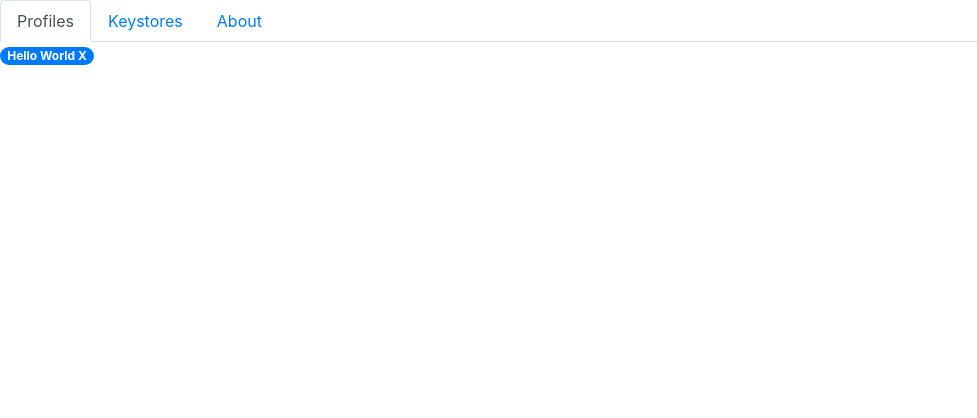
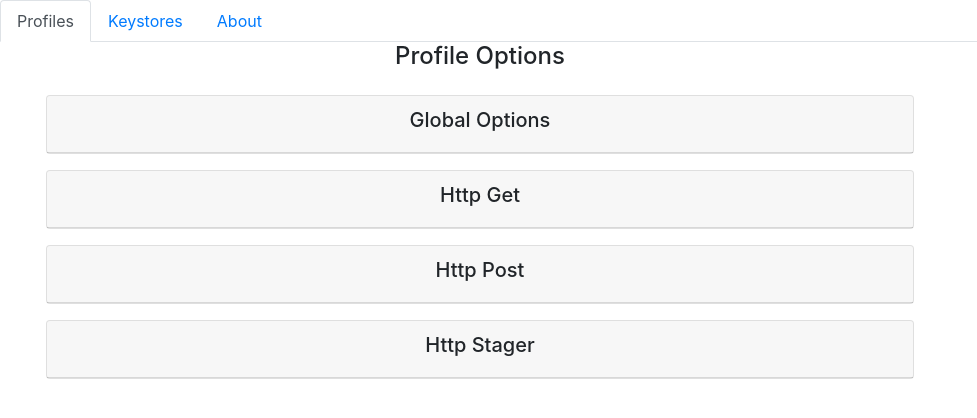
Before and after one commit to hattmo/c2profilejs, a React app: page / in a window 1280 px wide. Shown: the top 418 px of the page, without its empty margins (0-977 px from the left). Built offline with nearby package versions, Linux system fonts and the light colour scheme; no server answers; the HTML template or start-up script is replaced by a standard one.

Commit message:
created collapsable panel and option panels

```diff
--- /dev/null
+++ b/src/components/keystoreTab/keystoreData.tsx
@@ -0,0 +1,22 @@
+import * as React from 'react'
+import { Component } from 'react'
+import { Card } from 'react-bootstrap';
+interface Props {
+    title: string,
+    dname: string,
+    ca?: string,
+}
+
+export default class KeystoreData extends Component<Props> {
+
+    render(): JSX.Element {
+        return (
+            <Card.Text>
+                dname: {this.props.dname}<br />
+                {this.props.ca ? 'Signed' : 'Self-Signed'}<br />
+                <a href={`/keystores/${this.props.title}?download=true`}>download</a>
+            </Card.Text>
+        )
+    }
+
+}
--- a/src/components/keystoreTab/keystorePanel.tsx
+++ b/src/components/keystoreTab/keystorePanel.tsx
@@ -38,7 +38,7 @@ export default class KeystorePanel extends Component<Props, State> {
     render() {
         return (
             <Card className='mx-3'>
-                <Card.Header onClick={this.handleClick}><h5>{this.props.title}</h5></Card.Header>
+                <Card.Header onClick={this.handleClick}><h5 className='text-center' style={{ cursor: 'pointer' }}>{this.props.title}</h5></Card.Header>
                 {this.buildCardBody()}
             </Card>
         )
--- a/src/components/keystoreTab/keystoreTab.tsx
+++ b/src/components/keystoreTab/keystoreTab.tsx
@@ -2,9 +2,10 @@ import * as React from 'react'
 import { Component } from 'react'
 import { Row, Col, Container } from 'react-bootstrap';
 import KeystoreForm from './keystoreForm';
-import KeystorePanel from './keystorePanel';
 import Keystore from '../../interfaces/keystore';
 import KeystoreList from './keystoreList';
+import CollapsablePanel from '../utility/collapsablePanel';
+import KeystoreData from './keystoreData';
 
 
 interface State {
@@ -37,7 +38,11 @@ export default class KeystoreTab extends Component<Props, State> {
     }
     buildPanels(): JSX.Element[] {
         return this.state.keystores.map((val) => {
-            return (<KeystorePanel ca={val.ca} dname={val.opt.dname} title={val.keystore.id} key={val.keystore.id} ></KeystorePanel>)
+            return (
+                <CollapsablePanel title={val.keystore.id} key={val.keystore.id} >
+                    <KeystoreData ca={val.ca} dname={val.opt.dname} title={val.keystore.id} />
+                </CollapsablePanel>
+            )
         })
     }
     render(): JSX.Element {
--- a/src/components/main.tsx
+++ b/src/components/main.tsx
@@ -2,14 +2,14 @@ import * as React from 'react';
 import { Tabs } from 'react-bootstrap';
 import { Tab } from 'react-bootstrap';
 import KeystoreTab from './keystoreTab/keystoreTab';
-import Pill from './profileTab/pill';
+import ProfileTab from './profileTab/profileTab';
 class Main extends React.Component {
 
     render(): React.ReactNode {
         return (
             <Tabs defaultActiveKey="profiles" id="mainTabs">
                 <Tab eventKey="profiles" title="Profiles">
-                    <Pill/>
+                    <ProfileTab/>
                 </Tab>
                 <Tab eventKey="keystores" title="Keystores">
                     <KeystoreTab />
--- /dev/null
+++ b/src/components/profileTab/globalOptionForm.tsx
@@ -0,0 +1,26 @@
+import * as React from 'react'
+import { Component } from 'react'
+import { Container, InputGroup, Button } from 'react-bootstrap';
+import { FormControl } from 'react-bootstrap';
+
+export default class GlobalOptionForm extends Component {
+    render() {
+        return (
+            <Container fluid>
+                <InputGroup>
+                    <InputGroup.Prepend>
+                        <FormControl as='select'>
+                            <option>one</option>
+                        </FormControl>
+                    </InputGroup.Prepend>
+                    <FormControl />
+                    <InputGroup.Append>
+                        <Button>
+                            Add
+                        </Button>
+                    </InputGroup.Append>
+                </InputGroup>
+            </Container>
+        )
+    }
+}
--- a/src/components/profileTab/pill.tsx
+++ /dev/null
@@ -1,13 +0,0 @@
-import * as React from 'react'
-import { Component } from 'react'
-import { Badge, Button } from 'react-bootstrap';
-
-export default class Pill extends Component {
-    render() {
-        return (
-            <Badge pill variant="primary" >
-                Hello World <span style={{ cursor: 'pointer' }}>X</span>
-            </Badge>
-        )
-    }
-}
--- /dev/null
+++ b/src/components/profileTab/profileForm.tsx
@@ -0,0 +1,28 @@
+import * as React from 'react'
+import { Component } from 'react'
+import { Container, Form, Row, Col } from 'react-bootstrap';
+import CollapsablePanel from '../utility/collapsablePanel';
+import GlobalOptionForm from './globalOptionForm';
+
+export default class ProfileForm extends Component {
+    render() {
+        return (
+            <Container fluid>
+                <Row>
+                    <Col sm='12'>
+                        <h4 className='text-center'>Profile Options</h4>
+                    </Col>
+                </Row>
+                <CollapsablePanel title={'Global Options'}>
+                    <GlobalOptionForm/>
+                </CollapsablePanel>
+                <CollapsablePanel title={'Http Get'}>
+                </CollapsablePanel>
+                <CollapsablePanel title={'Http Post'}>
+                </CollapsablePanel>
+                <CollapsablePanel title={'Http Stager'}>
+                </CollapsablePanel>
+            </Container>
+        )
+    }
+}
--- /dev/null
+++ b/src/components/profileTab/profileTab.tsx
@@ -0,0 +1,21 @@
+import * as React from 'react'
+import { Component } from 'react'
+import { Container, Row, Col } from 'react-bootstrap';
+import ProfileForm from './profileForm';
+
+export default class ProfileTab extends Component {
+    render() {
+        return (
+            <Container fluid>
+                <Row>
+                    <Col md='9'>
+                        <ProfileForm/>
+                    </Col>
+                    <Col md='3'>
+
+                    </Col>
+                </Row>
+            </Container>
+        )
+    }
+}
--- /dev/null
+++ b/src/components/utility/collapsablePanel.tsx
@@ -0,0 +1,34 @@
+import * as React from 'react'
+import { Component } from 'react'
+import { Card } from 'react-bootstrap';
+interface Props {
+    title: string,
+}
+interface State {
+    closed: boolean
+}
+export default class CollapsablePanel extends Component<Props, State> {
+    state = {
+        closed: true
+    }
+    constructor(props: Readonly<Props>) {
+        super(props);
+        this.handleClick = this.handleClick.bind(this)
+    }
+    handleClick(): void {
+        this.setState((prevState) => ({
+            closed: !prevState.closed
+        }))
+    }
+
+    render() {
+        return (
+            <Card className='m-3'>
+                <Card.Header onClick={this.handleClick}><h5 className='text-center' style={{ cursor: 'pointer' }}>{this.props.title}</h5></Card.Header>
+                <Card.Body hidden={this.state.closed}>
+                    {this.props.children}
+                </Card.Body>
+            </Card>
+        )
+    }
+}
```
Also changed, not shown: src/components/utility/pill.tsx (added, +16 -0 lines).
